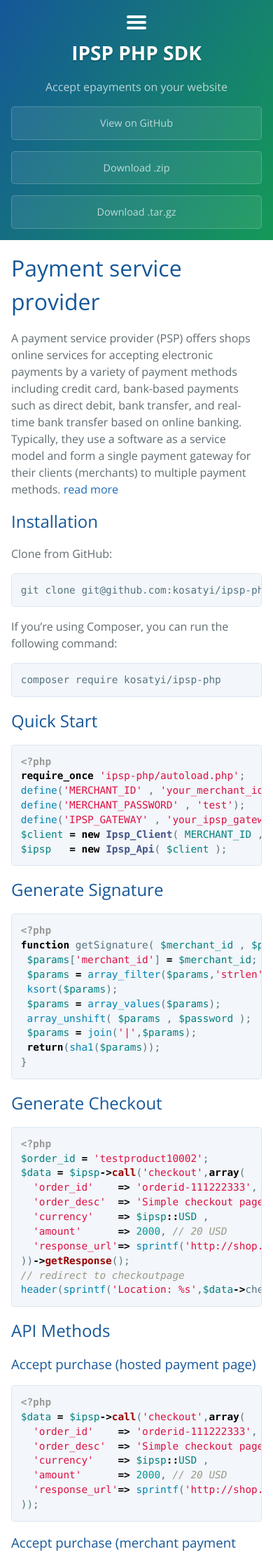
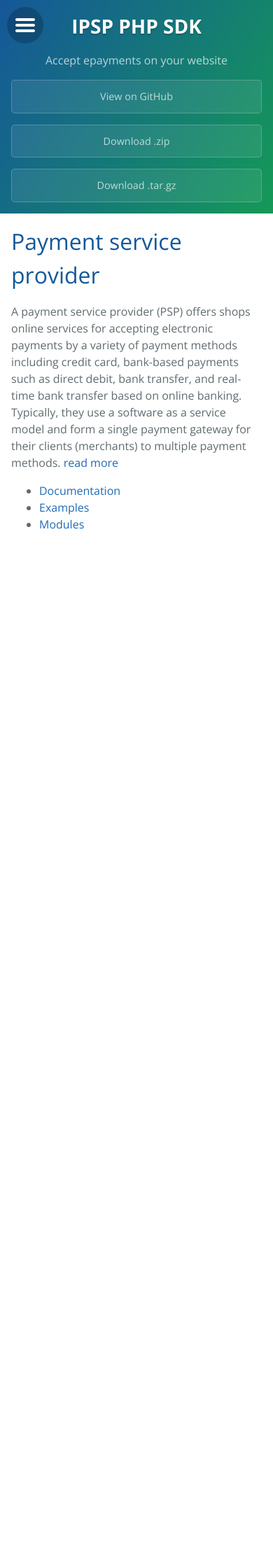
Before and after one commit to kosatyi/ipsp-php, a Jekyll site: the page built from index.md, in a window 390 px wide. Shown: the top 2223 px of the page at 70% size. Built offline with Jekyll 4.4.1, drawn with Linux system fonts in a browser that asks for light colours; our own code applies the rules of GitHub Pages for plain Markdown files; after the commit the page ends 900 px from its top, so only the background shows below that; some of the changed text lies outside the part shown.

Commit message:
refactor docs

````diff
--- a/_config.yml
+++ b/_config.yml
@@ -15,7 +15,7 @@ author:
   name:       Stepan Kosatyi
   url:        http://www.kosatyi.com
 
-url:
-  github:
-  zip:
-  tar:
+buttons:
+  github: https://github.com/kosatyi/ipsp-php
+  zip: http://github.com/kosatyi/ipsp-php/archive/master.zip
+  tar: http://github.com/kosatyi/ipsp-php/archive/master.tar.gz
--- a/_layouts/default.html
+++ b/_layouts/default.html
@@ -9,28 +9,24 @@
 </head>
 <body>
 <aside class="page-sidebar">
+    <a href="javascript:void(0)" class="page-sidebar-toggle" onclick="document.body.classList.toggle('sidebar-show')">
+        {% include menu.svg %}
+    </a>
     <nav class="page-menu">
         <ul>
             <li><a href="{{site.baseurl}}/" data-rel="^{{site.baseurl}}$">Home</a></li>
         </ul>
         {% include navigation.html max_depth=5 %}
-        <ul>
-            <li class="separator"></li>
-            <li><a href="">Feedback</a></li>
-        </ul>
     </nav>
 </aside>
 <main class="page-wrapper">
     <header class="page-header">
         <div class="container">
-            <a href="javascript:void(0)" class="page-sidebar-toggle" onclick="document.body.classList.toggle('sidebar-show')">
-                {% include menu.svg %}
-            </a>
             <h1 class="project-name"><a href="{{site.baseurl}}/">{{ site.title }}</a></h1>
             <h2 class="project-tagline">{{ site.tagline }}</h2>
-            <a href="{{ site.url.github }}" class="btn">View on GitHub</a>
-            <a href="{{ site.url.zip }}" class="btn">Download .zip</a>
-            <a href="{{ site.url.tar }}" class="btn">Download .tar.gz</a>
+            <a href="{{ site.buttons.github }}" class="btn">View on GitHub</a>
+            <a href="{{ site.buttons.zip }}" class="btn">Download .zip</a>
+            <a href="{{ site.buttons.tar }}" class="btn">Download .tar.gz</a>
         </div>
     </header>
     <section class="page-content">
--- a/assets/css/main.css
+++ b/assets/css/main.css
@@ -778,7 +778,7 @@ th {
   background-color: #f8f8f8;
 }
 
-/* line 13, ../../_sass/main.scss */
+/* line 12, ../../_sass/main.scss */
 body {
   padding: 0;
   margin: 0;
@@ -788,17 +788,17 @@ body {
   color: #606c71;
 }
 
-/* line 22, ../../_sass/main.scss */
+/* line 21, ../../_sass/main.scss */
 a {
   color: #1e6bb8;
   text-decoration: none;
 }
-/* line 25, ../../_sass/main.scss */
+/* line 24, ../../_sass/main.scss */
 a:hover {
   text-decoration: underline;
 }
 
-/* line 30, ../../_sass/main.scss */
+/* line 29, ../../_sass/main.scss */
 .btn {
   display: inline-block;
   margin-top: 1rem;
@@ -810,52 +810,52 @@ a:hover {
   border-radius: 0.3rem;
   transition: color 0.2s, background-color 0.2s, border-color 0.2s;
 }
-/* line 40, ../../_sass/main.scss */
+/* line 39, ../../_sass/main.scss */
 .btn:hover {
   color: rgba(255, 255, 255, 0.8);
   text-decoration: none;
   background-color: rgba(255, 255, 255, 0.2);
   border-color: rgba(255, 255, 255, 0.3);
 }
-/* line 46, ../../_sass/main.scss */
+/* line 45, ../../_sass/main.scss */
 .btn + .btn {
   margin-left: 1rem;
 }
 @media screen and (min-width: 64em) {
-  /* line 30, ../../_sass/main.scss */
+  /* line 29, ../../_sass/main.scss */
   .btn {
     padding: 0.75rem 1rem;
   }
 }
 @media screen and (min-width: 42em) and (max-width: 64em) {
-  /* line 30, ../../_sass/main.scss */
+  /* line 29, ../../_sass/main.scss */
   .btn {
     padding: 0.6rem 0.9rem;
     font-size: 0.9rem;
   }
 }
 @media screen and (max-width: 42em) {
-  /* line 30, ../../_sass/main.scss */
+  /* line 29, ../../_sass/main.scss */
   .btn {
     display: block;
     width: 100%;
     padding: 0.75rem;
     font-size: 0.9rem;
   }
-  /* line 61, ../../_sass/main.scss */
+  /* line 60, ../../_sass/main.scss */
   .btn + .btn {
     margin-top: 1rem;
     margin-left: 0;
   }
 }
 
-/* line 68, ../../_sass/main.scss */
+/* line 67, ../../_sass/main.scss */
 .container {
   max-width: 64rem;
   margin: 0 auto;
 }
 
-/* line 74, ../../_sass/main.scss */
+/* line 73, ../../_sass/main.scss */
 .page-sidebar {
   position: fixed;
   width: 250px;
@@ -868,34 +868,45 @@ a:hover {
   transition: left 218ms cubic-bezier(0.4, 0, 0.2, 1);
   left: -250px;
 }
-/* line 85, ../../_sass/main.scss */
+/* line 84, ../../_sass/main.scss */
 .page-sidebar-toggle {
-  display: none;
+  display: block;
+  position: absolute;
+  left: 100%;
+  top: 0;
+  line-height: 0;
+  margin: 10px;
+  padding: 10px;
+  border-radius: 100%;
+  transition: all 218ms cubic-bezier(0.4, 0, 0.2, 1);
+  background-color: rgba(0, 0, 0, 0.2);
+}
+/* line 95, ../../_sass/main.scss */
+.page-sidebar-toggle #lines {
+  fill: #fff;
 }
 @media screen and (min-width: 64em) {
-  /* line 74, ../../_sass/main.scss */
+  /* line 73, ../../_sass/main.scss */
   .page-sidebar {
     box-shadow: 0px 0px 5px rgba(0, 0, 0, 0.2);
     left: 0px;
   }
-}
-@media screen and (max-width: 64em) {
-  /* line 93, ../../_sass/main.scss */
+  /* line 102, ../../_sass/main.scss */
   .page-sidebar-toggle {
-    display: block;
-  }
-  /* line 95, ../../_sass/main.scss */
-  .page-sidebar-toggle #lines {
-    fill: #fff;
+    display: none;
   }
 }
 
-/* line 103, ../../_sass/main.scss */
+/* line 109, ../../_sass/main.scss */
 .page-menu ul {
   padding: 0;
   margin: 0;
 }
-/* line 111, ../../_sass/main.scss */
+/* line 112, ../../_sass/main.scss */
+.page-menu ul ul {
+  display: none;
+}
+/* line 117, ../../_sass/main.scss */
 .page-menu li a {
   font-weight: 700;
   position: relative;
@@ -903,15 +914,15 @@ a:hover {
   display: block;
   padding: 0.5rem 1rem;
 }
-/* line 117, ../../_sass/main.scss */
+/* line 123, ../../_sass/main.scss */
 .page-menu li a:hover {
   background-color: rgba(0, 0, 0, 0.05);
 }
-/* line 121, ../../_sass/main.scss */
+/* line 127, ../../_sass/main.scss */
 .page-menu li a.active:hover, .page-menu li a.active {
   background-color: rgba(0, 0, 0, 0.02);
 }
-/* line 124, ../../_sass/main.scss */
+/* line 130, ../../_sass/main.scss */
 .page-menu li a.active:before {
   content: '';
   position: absolute;
@@ -921,7 +932,11 @@ a:hover {
   bottom: 0;
   left: 0;
 }
-/* line 135, ../../_sass/main.scss */
+/* line 139, ../../_sass/main.scss */
+.page-menu li a.active + ul {
+  display: block;
+}
+/* line 144, ../../_sass/main.scss */
 .page-menu li.separator {
   height: 1px;
   font-size: 0;
@@ -932,55 +947,61 @@ a:hover {
   z-index: 2;
   box-shadow: 0px 0px 3px rgba(0, 0, 0, 0.02);
 }
-/* line 146, ../../_sass/main.scss */
-.page-menu li.active > ul {
-  display: block;
-}
-/* line 151, ../../_sass/main.scss */
+/* line 155, ../../_sass/main.scss */
 .page-menu li ul a {
   font-weight: 400;
   padding-left: 2rem;
   font-size: 0.9rem;
 }
-/* line 155, ../../_sass/main.scss */
+/* line 159, ../../_sass/main.scss */
 .page-menu li ul a.active:before {
   background-color: #318ae3;
 }
-/* line 160, ../../_sass/main.scss */
+/* line 164, ../../_sass/main.scss */
 .page-menu li ul ul a {
   font-weight: 400;
   padding-left: 3rem;
 }
-/* line 163, ../../_sass/main.scss */
+/* line 167, ../../_sass/main.scss */
 .page-menu li ul ul a.active:before {
   background-color: #8bbdef;
 }
 
-/* line 172, ../../_sass/main.scss */
+/* line 176, ../../_sass/main.scss */
 .page-wrapper {
   margin-left: 0;
   transition: margin-left 218ms cubic-bezier(0.4, 0, 0.2, 1);
 }
 @media screen and (min-width: 64em) {
-  /* line 172, ../../_sass/main.scss */
+  /* line 176, ../../_sass/main.scss */
   .page-wrapper {
     margin-left: 250px;
   }
 }
 
-/* line 181, ../../_sass/main.scss */
+/* line 185, ../../_sass/main.scss */
 .sidebar-show .page-sidebar {
   box-shadow: 0px 0px 5px rgba(0, 0, 0, 0.2);
   left: 0;
 }
+/* line 188, ../../_sass/main.scss */
+.sidebar-show .page-sidebar-toggle {
+  z-index: 0;
+  background-color: #fff;
+  box-shadow: 0px 0px 5px rgba(0, 0, 0, 0.2);
+}
+/* line 192, ../../_sass/main.scss */
+.sidebar-show .page-sidebar-toggle #lines {
+  fill: #155799;
+}
 @media screen and (min-width: 64em) {
-  /* line 185, ../../_sass/main.scss */
+  /* line 197, ../../_sass/main.scss */
   .sidebar-show .page-wrapper {
     margin-left: 250px;
   }
 }
 
-/* line 196, ../../_sass/main.scss */
+/* line 208, ../../_sass/main.scss */
 .page-header {
   color: #fff;
   text-align: center;
@@ -988,59 +1009,59 @@ a:hover {
   background-image: linear-gradient(120deg, #155799, #159957);
 }
 @media screen and (min-width: 64em) {
-  /* line 201, ../../_sass/main.scss */
+  /* line 213, ../../_sass/main.scss */
   .page-header .container {
     padding: 5rem 2rem;
   }
 }
 @media screen and (min-width: 42em) and (max-width: 64em) {
-  /* line 201, ../../_sass/main.scss */
+  /* line 213, ../../_sass/main.scss */
   .page-header .container {
     padding: 3rem 2rem;
   }
 }
 @media screen and (max-width: 42em) {
-  /* line 201, ../../_sass/main.scss */
+  /* line 213, ../../_sass/main.scss */
   .page-header .container {
     padding: 1rem;
   }
 }
-/* line 213, ../../_sass/main.scss */
+/* line 225, ../../_sass/main.scss */
 .page-header :last-child {
   margin-bottom: 0;
 }
 
-/* line 218, ../../_sass/main.scss */
+/* line 230, ../../_sass/main.scss */
 .project-name {
   margin-top: 0;
   margin-bottom: 1rem;
   text-shadow: 0px 2px 2px rgba(0, 0, 0, 0.2);
 }
-/* line 222, ../../_sass/main.scss */
+/* line 234, ../../_sass/main.scss */
 .project-name a {
   color: #fff;
   text-decoration: none;
 }
 @media screen and (min-width: 64em) {
-  /* line 218, ../../_sass/main.scss */
+  /* line 230, ../../_sass/main.scss */
   .project-name {
     font-size: 3.25rem;
   }
 }
 @media screen and (min-width: 42em) and (max-width: 64em) {
-  /* line 218, ../../_sass/main.scss */
+  /* line 230, ../../_sass/main.scss */
   .project-name {
     font-size: 2.25rem;
   }
 }
 @media screen and (max-width: 42em) {
-  /* line 218, ../../_sass/main.scss */
+  /* line 230, ../../_sass/main.scss */
   .project-name {
     font-size: 1.75rem;
   }
 }
 
-/* line 237, ../../_sass/main.scss */
+/* line 249, ../../_sass/main.scss */
 .project-tagline {
   margin-top: 0;
   margin-bottom: 1rem;
@@ -1048,56 +1069,56 @@ a:hover {
   opacity: 0.7;
 }
 @media screen and (min-width: 64em) {
-  /* line 237, ../../_sass/main.scss */
+  /* line 249, ../../_sass/main.scss */
   .project-tagline {
     font-size: 1.25rem;
   }
 }
 @media screen and (min-width: 42em) and (max-width: 64em) {
-  /* line 237, ../../_sass/main.scss */
+  /* line 249, ../../_sass/main.scss */
   .project-tagline {
     font-size: 1.15rem;
   }
 }
 @media screen and (max-width: 42em) {
-  /* line 237, ../../_sass/main.scss */
+  /* line 249, ../../_sass/main.scss */
   .project-tagline {
     font-size: 1rem;
     margin-bottom: 1rem;
   }
 }
 
-/* line 254, ../../_sass/main.scss */
+/* line 266, ../../_sass/main.scss */
 .page-content {
   word-wrap: break-word;
 }
-/* line 256, ../../_sass/main.scss */
+/* line 268, ../../_sass/main.scss */
 .page-content .container {
   overflow: hidden;
   padding: 1rem 2rem;
 }
 @media screen and (max-width: 42em) {
-  /* line 256, ../../_sass/main.scss */
+  /* line 268, ../../_sass/main.scss */
   .page-content .container {
     padding: 0rem 1rem;
   }
 }
-/* line 263, ../../_sass/main.scss */
+/* line 275, ../../_sass/main.scss */
 .page-content img {
   max-width: 100%;
 }
-/* line 266, ../../_sass/main.scss */
+/* line 278, ../../_sass/main.scss */
 .page-content h1, .page-content h2, .page-content h3, .page-content h4, .page-content h5, .page-content h6 {
   margin-top: 1rem;
   margin-bottom: 1rem;
   font-weight: normal;
   color: #155799;
 }
-/* line 272, ../../_sass/main.scss */
+/* line 284, ../../_sass/main.scss */
 .page-content p {
   margin-bottom: 1em;
 }
-/* line 275, ../../_sass/main.scss */
+/* line 287, ../../_sass/main.scss */
 .page-content code {
   padding: 2px 4px;
   font-family: Consolas, "Liberation Mono", Menlo, Courier, monospace;
@@ -1106,7 +1127,7 @@ a:hover {
   background-color: #f3f6fa;
   border-radius: 0.3rem;
 }
-/* line 283, ../../_sass/main.scss */
+/* line 295, ../../_sass/main.scss */
 .page-content pre {
   padding: 0.8rem;
   margin-top: 0;
@@ -1118,7 +1139,7 @@ a:hover {
   border: solid 1px #dce6f0;
   border-radius: 0.3rem;
 }
-/* line 294, ../../_sass/main.scss */
+/* line 306, ../../_sass/main.scss */
 .page-content pre > code {
   padding: 0;
   margin: 0;
@@ -1129,16 +1150,16 @@ a:hover {
   background: transparent;
   border: 0;
 }
-/* line 304, ../../_sass/main.scss */
+/* line 316, ../../_sass/main.scss */
 .page-content .highlight {
   margin-bottom: 1rem;
 }
-/* line 307, ../../_sass/main.scss */
+/* line 319, ../../_sass/main.scss */
 .page-content .highlight pre {
   margin-bottom: 0;
   word-break: normal;
 }
-/* line 311, ../../_sass/main.scss */
+/* line 323, ../../_sass/main.scss */
 .page-content .highlight pre, .page-content pre {
   padding: 0.8rem;
   overflow: auto;
@@ -1147,7 +1168,7 @@ a:hover {
   border-radius: 0.3rem;
   -webkit-overflow-scrolling: touch;
 }
-/* line 320, ../../_sass/main.scss */
+/* line 332, ../../_sass/main.scss */
 .page-content pre code, .page-content pre tt {
   display: inline;
   max-width: initial;
@@ -1159,30 +1180,30 @@ a:hover {
   background-color: transparent;
   border: 0;
 }
-/* line 330, ../../_sass/main.scss */
+/* line 342, ../../_sass/main.scss */
 .page-content pre code:before, .page-content pre code:after, .page-content pre tt:before, .page-content pre tt:after {
   content: normal;
 }
-/* line 334, ../../_sass/main.scss */
+/* line 346, ../../_sass/main.scss */
 .page-content ul, .page-content ol {
   margin-top: 0;
 }
-/* line 337, ../../_sass/main.scss */
+/* line 349, ../../_sass/main.scss */
 .page-content blockquote {
   padding: 0 1rem;
   margin-left: 0;
   color: #819198;
   border-left: 0.3rem solid #dce6f0;
 }
-/* line 343, ../../_sass/main.scss */
+/* line 355, ../../_sass/main.scss */
 .page-content blockquote > :first-child {
   margin-top: 0;
 }
-/* line 346, ../../_sass/main.scss */
+/* line 358, ../../_sass/main.scss */
 .page-content blockquote > :last-child {
   margin-bottom: 0;
 }
-/* line 349, ../../_sass/main.scss */
+/* line 361, ../../_sass/main.scss */
 .page-content table {
   display: block;
   width: 100%;
@@ -1191,32 +1212,32 @@ a:hover {
   word-break: keep-all;
   -webkit-overflow-scrolling: touch;
 }
-/* line 357, ../../_sass/main.scss */
+/* line 369, ../../_sass/main.scss */
 .page-content table th {
   font-weight: bold;
 }
-/* line 360, ../../_sass/main.scss */
+/* line 372, ../../_sass/main.scss */
 .page-content table th, .page-content table td {
   padding: 0.5rem 1rem;
   border: 1px solid #e9ebec;
 }
-/* line 364, ../../_sass/main.scss */
+/* line 376, ../../_sass/main.scss */
 .page-content dl {
   padding: 0;
 }
-/* line 367, ../../_sass/main.scss */
+/* line 379, ../../_sass/main.scss */
 .page-content dl dt {
   padding: 0;
   margin-top: 1rem;
   font-size: 1rem;
   font-weight: bold;
 }
-/* line 373, ../../_sass/main.scss */
+/* line 385, ../../_sass/main.scss */
 .page-content dl dd {
   padding: 0;
   margin-bottom: 1rem;
 }
-/* line 377, ../../_sass/main.scss */
+/* line 389, ../../_sass/main.scss */
 .page-content hr {
   height: 2px;
   padding: 0;
@@ -1225,38 +1246,38 @@ a:hover {
   border: 0;
 }
 
-/* line 386, ../../_sass/main.scss */
+/* line 398, ../../_sass/main.scss */
 .site-footer {
   padding-top: 2rem;
   margin-top: 2rem;
   border-top: solid 1px #eff0f1;
 }
 @media screen and (min-width: 64em) {
-  /* line 386, ../../_sass/main.scss */
+  /* line 398, ../../_sass/main.scss */
   .site-footer {
     font-size: 1rem;
   }
 }
 @media screen and (min-width: 42em) and (max-width: 64em) {
-  /* line 386, ../../_sass/main.scss */
+  /* line 398, ../../_sass/main.scss */
   .site-footer {
     font-size: 1rem;
   }
 }
 @media screen and (max-width: 42em) {
-  /* line 386, ../../_sass/main.scss */
+  /* line 398, ../../_sass/main.scss */
   .site-footer {
     font-size: 0.9rem;
   }
 }
 
-/* line 402, ../../_sass/main.scss */
+/* line 414, ../../_sass/main.scss */
 .site-footer-owner {
   display: block;
   font-weight: bold;
 }
 
-/* line 407, ../../_sass/main.scss */
+/* line 419, ../../_sass/main.scss */
 .site-footer-credits {
   color: #819198;
 }
--- a/index.md
+++ b/index.md
@@ -2,173 +2,5 @@
 A payment service provider (PSP) offers shops online services for accepting electronic payments by a variety of payment methods including credit card, bank-based payments such as direct debit, bank transfer, and real-time bank transfer based on online banking. Typically, they use a software as a service model and form a single payment gateway for their clients (merchants) to multiple payment methods.
 [read more](https://en.wikipedia.org/wiki/Payment_service_provider)
 
-## Installation
 
-Clone from GitHub:
-
-```cmd
-git clone git@github.com:kosatyi/ipsp-php.git
-```
-
-If you’re using Composer, you can run the following command:
-
-```cmd
-composer require kosatyi/ipsp-php
-```
-
-## Quick Start
-
-```php
-<?php
-require_once 'ipsp-php/autoload.php';
-define('MERCHANT_ID' , 'your_merchant_id');
-define('MERCHANT_PASSWORD' , 'test');
-define('IPSP_GATEWAY' , 'your_ipsp_gateway');
-$client = new Ipsp_Client( MERCHANT_ID , MERCHANT_PASSWORD, IPSP_GATEWAY );
-$ipsp   = new Ipsp_Api( $client );
-```
-
-## Generate Signature
-
-```php
-<?php
-function getSignature( $merchant_id , $password , $params = array() ){
- $params['merchant_id'] = $merchant_id;
- $params = array_filter($params,'strlen');
- ksort($params);
- $params = array_values($params);
- array_unshift( $params , $password );
- $params = join('|',$params);
- return(sha1($params));
-}
-```
-
-## Generate Checkout
-
-```php
-<?php
-$order_id = 'testproduct10002';
-$data = $ipsp->call('checkout',array(
-  'order_id'    => 'orderid-111222333',
-  'order_desc'  => 'Simple checkout page',
-  'currency'    => $ipsp::USD ,
-  'amount'      => 2000, // 20 USD
-  'response_url'=> sprintf('http://shop.example.com/checkout/result')
-))->getResponse();
-// redirect to checkoutpage
-header(sprintf('Location: %s',$data->checkout_url));
-```
-
-## API Methods
-### Accept purchase (hosted payment page)
-```php
-<?php
-$data = $ipsp->call('checkout',array(
-  'order_id'    => 'orderid-111222333',
-  'order_desc'  => 'Simple checkout page',
-  'currency'    => $ipsp::USD ,
-  'amount'      => 2000, // 20 USD
-  'response_url'=> sprintf('http://shop.example.com/checkout/result')
-));
-```
-### Accept purchase (merchant payment page)
-```php
-<?php
-$data = $ipsp->call('pcidss',array(
-  'order_id'    => 'orderid-222333444',
-  'order_desc'  => 'PCIDSS Secure checkout page',
-  'currency'    => $ipsp::USD ,
-  'amount'      => 2000, // 20 USD
-  'response_url'=> sprintf('http://shop.example.com/checkout/result'),
-  'card_number' => 4444555566661111, // 16-19 digits card number
-  'expiry_date' => '1240', // date (MMYY) format
-  'cvv2'        => 111
-));
-```
-### Purchase using card token
-```php
-<?php
-$data = $ipsp->call('recurring',array(
-  'order_id'    => 'orderid-111222333',
-  'order_desc'  => 'Simple checkout page',
-  'currency'    => $ipsp::USD ,
-  'amount'      => 2000, // 20 USD
-  'response_url'=> sprintf('http://shop.example.com/checkout/result')
-  'required_rectoken'=>'y'
-));
-
-header(sprintf('Location: %s',$data->checkout_url));
-```
-```php
-<?php
-// On result page save rectoken POST param
-$data = $ipsp->call('recurring',array(
-  'order_id'    => 'orderid-111222333',
-  'order_desc'  => 'Simple checkout page',
-  'currency'    => $ipsp::USD ,
-  'amount'      => 2000, // 20 USD
-  'response_url'=> sprintf('http://shop.example.com/checkout/recurring'),
-  'rectoken'    => RECTOKEN
-));
-
-$result = $data->getResponse();
-
-```
-### Payment report
-```php
-<?php
-// Get report for 2 past days
-$date_from = new DateTime('-2 days');
-$date_to = new DateTime('now');
-$data = $ipsp->call('reports',array(
-  'date_from'=>$date_from->format('d.m.Y'),
-  'date_to'  =>$date_to->format('d.m.Y')
-));
-$result = $data->getResponse();
-```
-### Order Refund
-```php
-<?php
-$data = $ipsp->call('reverse',array(
-  'order_id'    => 'orderid-111222333',
-  'amount'      => 2000 ,
-  'currency'    => $ipsp::USD
-));
-$result = $data->getResponse();
-```
-### Check payment status
-```php
-<?php
-$data = $ipsp->call('status',array(
-  'order_id'    => 'orderid-111222333',
-));
-```
-### Card verification
-```php
-<?php
-$data = $ipsp->call('verification',array(
-  'order_id'    => 'orderid-111222333',
-  'order_desc'  => 'Simple checkout page',
-  'currency'    => $ipsp::USD ,
-  'amount'      => 100, // 1 USD
-  'response_url'=> sprintf('http://shop.example.com/checkout/recurring'),
-));
-```
-### Order capture
-```php
-<?php
-$data = $ipsp->call('capture',array(
-
-));
-```
-### P2P card credit
-```php
-<?php
-$data = $ipsp->call('p2pcredit',array(
-
-));
-```
-
-## Examples
-
-Checkout ipsp examples https://github.com/kosatyi/ipsp-php-examples.git
+{% include navigation.html base_url="/" max_depth=1 %}
````
Also changed, not shown: _sass/main.scss (+26 -14 lines), modules/index.md (+1 -1 lines).
